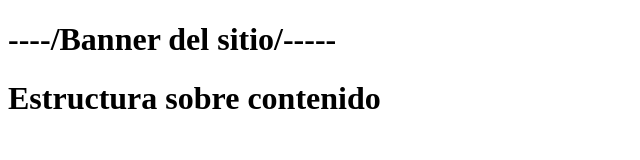
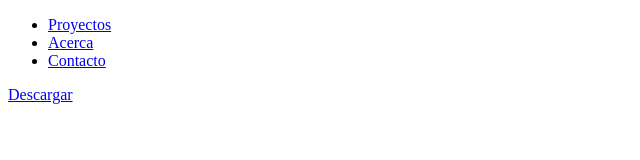
Before and after one commit to RenzoXDev/renzoxdev.github.io, a plain HTML site: page index.html in a window 1280 px wide. Shown: the whole page, without its empty margins (0-640 px from the left). Drawn offline with Linux system fonts and the light colour scheme; files that its build step writes are made by us from their sources.

Commit message:
Actualizacion

```diff
--- a/index.html
+++ b/index.html
@@ -4,12 +4,21 @@
     <meta charset="UTF-8">
     <meta http-equiv="X-UA-Compatible" content="IE=edge">
     <meta name="viewport" content="width=device-width, initial-scale=1.0">
-    <link rel="stylesheet" href="styles.css">
+    <link rel="stylesheet" href="CSS/styles.css">
+
     <title>RenzoXDev</title>
 </head>
 <body>
-    <h1>----/Banner del sitio/-----</h1>
 
-    <h1>Estructura sobre contenido</h1>
+<div class="contenedor">
+    <ul>
+        <li><a href="#" class="link-1">Proyectos</a></li>
+        <li><a href="#" class="link-1">Acerca</a></li>
+        <li><a href="#" class="link-1">Contacto</a></li>
+    </ul>
+</div>
+
+<a href="texto-xD.txt"download="texto-xD.txt">Descargar</a>
+
 </body>
 </html>
```
